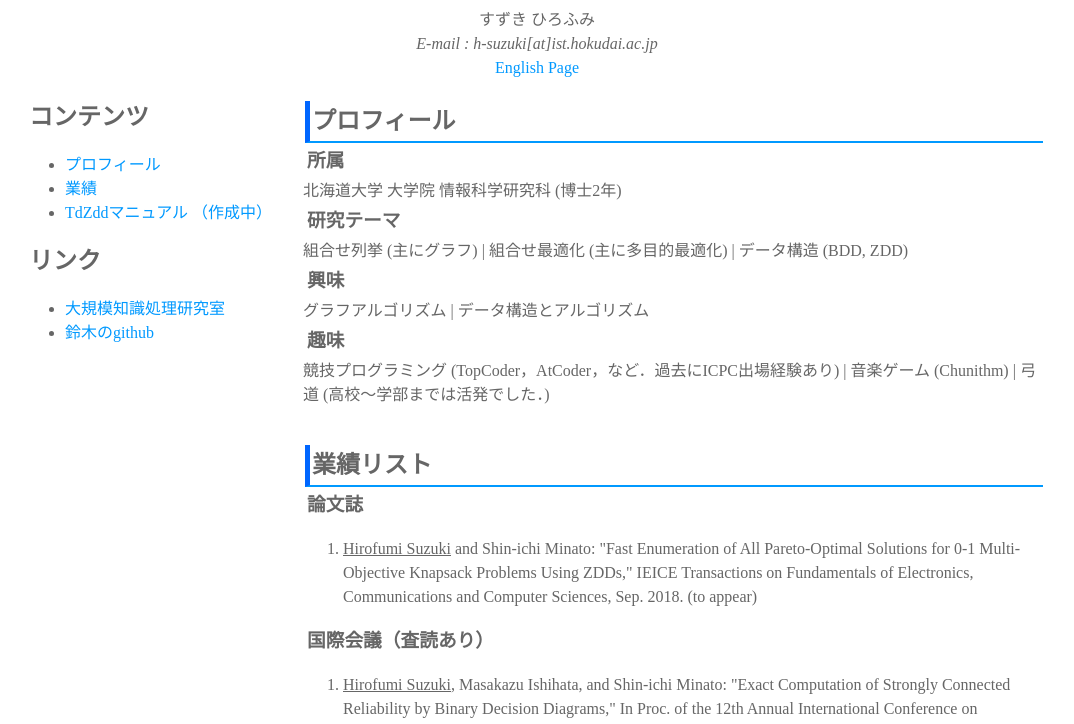
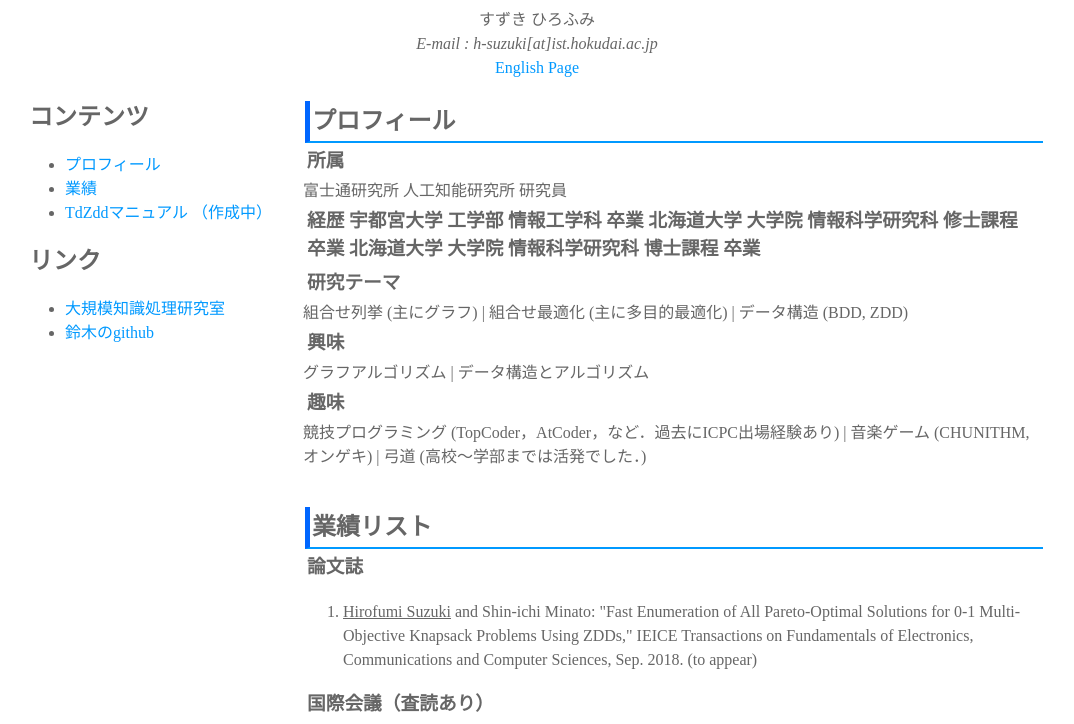
Before and after one commit to hs-nazuna/hs-nazuna.github.io, a plain HTML site: page index.html in a window 1280 px wide. Shown: the part 63-787 px from the top of the page, without its empty margins (103-1177 px from the left). Drawn offline with nearby package versions, Linux system fonts and the light colour scheme; some packages are replaced by stand-ins of ours; a script that the page names is missing.

Commit message:
update index

```diff
--- a/index.html
+++ b/index.html
@@ -88,7 +88,12 @@ document.close();
 <h2>プロフィール</h2>
 
 <h3>所属</h3>
-北海道大学 大学院 情報科学研究科 (博士2年)
+富士通研究所 人工知能研究所 研究員
+
+<h3>経歴</3>
+宇都宮大学 工学部 情報工学科 卒業
+北海道大学 大学院 情報科学研究科 修士課程 卒業
+北海道大学 大学院 情報科学研究科 博士課程 卒業
 
 <h3>研究テーマ</h3>
 <ul class='oneline'>
@@ -106,7 +111,7 @@ document.close();
 <h3>趣味</h3>
 <ul class='oneline'>
 <li>競技プログラミング (TopCoder，AtCoder，など．過去にICPC出場経験あり)</li>
-<li>音楽ゲーム (Chunithm)</li>
+<li>音楽ゲーム (CHUNITHM, オンゲキ)</li>
 <li>弓道 (高校〜学部までは活発でした．)</li>
 </ul>
 </section>
@@ -123,7 +128,7 @@ document.close();
 
 <h3>国際会議（査読あり）</h3>
 <ol>
-<li><u>Hirofumi Suzuki</u>, Masakazu Ishihata, and Shin-ichi Minato: "Exact Computation of Strongly Connected Reliability by Binary Decision Diagrams," In Proc. of the 12th Annual International Conference on Combinatorial Optimization and Applications (COCOA 2018), Dec. 2018. (to appear)</li>
+<li><u>Hirofumi Suzuki</u>, Masakazu Ishihata, and Shin-ichi Minato: "Exact Computation of Strongly Connected Reliability by Binary Decision Diagrams," In Proc. of the 12th Annual International Conference on Combinatorial Optimization and Applications (COCOA 2018), Dec. 2018.</li>
 <li>Takanori Maehara, <u>Hirofumi Suzuki</u> and Masakazu Ishihata (2017): <a href="http://dl.acm.org/citation.cfm?id=3052567&CFID=635666092&CFTOKEN=88804647">"Exact Computation of Influence Spread by Binary Decision Diagrams,"</a> in Proceedings of the 26th International World Wide Conference (WWW'17), Perth, Australia, April 3rd--7th, 2017, pp. 947--956.</li>
 <li>Jun Kawahara, Toshiki Saitoh, <u>Hirofumi Suzuki</u>, and Ryo Yoshinaka,
 <a href="https://link.springer.com/chapter/10.1007%2F978-3-319-48517-1_26">"Solving the longest oneway-ticket problem and enumerating letter graphs by augmenting the two representative approaches with ZDDs,"</a>
```
Also changed, not shown: index-e.html (+6 -1 lines).
